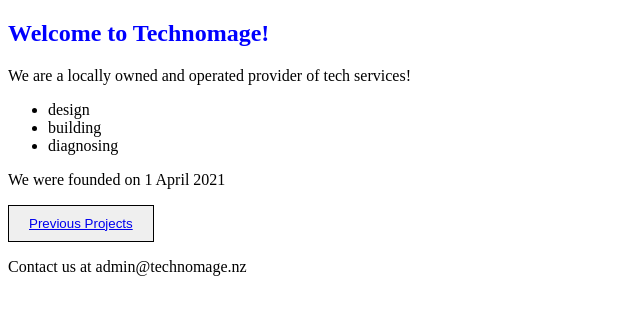
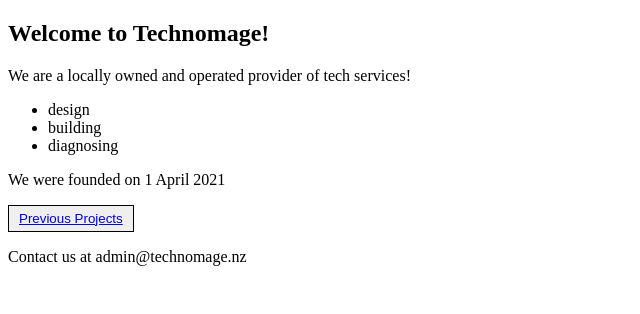
Before and after one commit to ThomasMakinson/first-website, a plain HTML site: page index.html in a window 1280 px wide. Shown: the whole page, without its empty margins (0-640 px from the left). Drawn offline with Linux system fonts and the light colour scheme.

Commit message:
Another update

```diff
--- a/index.html
+++ b/index.html
@@ -15,7 +15,7 @@
         </header>
 
         <header>
-            <h2 style="color: blue">Welcome to Technomage!</h2>
+            <h2 style="color: black">Welcome to Technomage!</h2>
         </header>
         <!-- Image tag to display an image -->
         <p>We are a locally owned and operated provider of tech services!
@@ -28,7 +28,7 @@
 
         We were founded on <time datetime="2021-04-01">1 April 2021</time></p>
 
-        <button style="color: blue; border: 1px solid black; padding: 10px 20px; cursor: pointer;">
+        <button style="color: black; border: 1px solid black; padding: 5px 10px; cursor: pointer;">
             <a href="projects.html">
                 Previous Projects
               </a>
```
